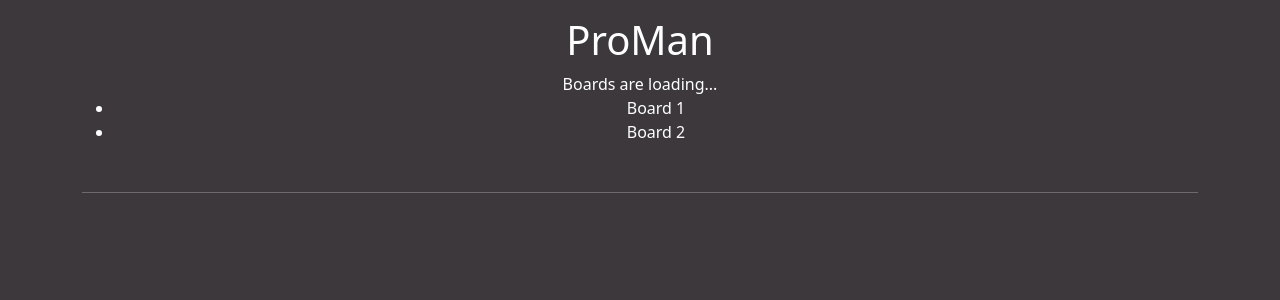
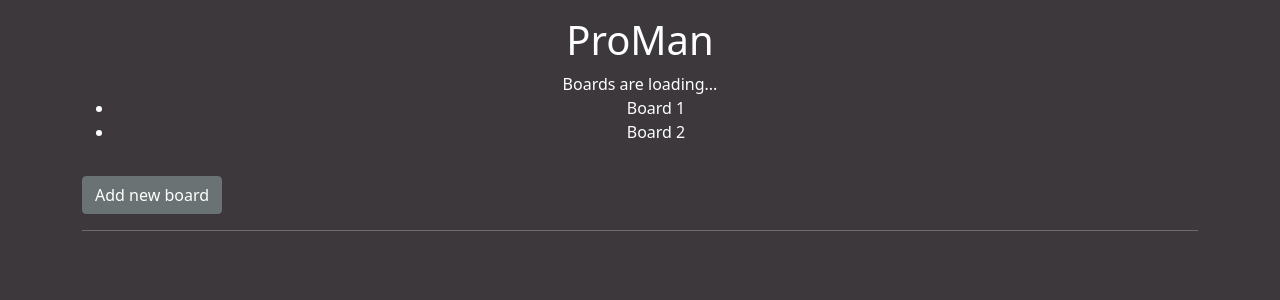
Before and after one commit to eorll/Proman, a Flask app: template templates/index.html in a window 1280 px wide. Shown: the top 300 px of the page. Run offline with Flask 2, Linux system fonts and the light colour scheme; the template is opened without the code that fills it, so the values that code supplies are empty; parts of the project's set-up code (start-up, migrations or seed data) failed here and were passed over; some libraries are stand-ins or nearby versions.

Commit message:
testing bootstrap

```diff
--- /dev/null
+++ b/templates/add_board.html
@@ -0,0 +1,19 @@
+<!-- Button trigger modal -->
+<button type="button" class="btn btn-primary" data-bs-toggle="modal" data-bs-target="#addBoard">
+  Add new board
+</button>
+
+<!-- Modal -->
+<div class="modal fade" id="addBoard" tabindex="-1" aria-labelledby="exampleModalLabel" aria-hidden="true">
+  <div class="modal-dialog modal-dialog-centered modal-sm">
+    <div class="modal-content">
+      <div class="modal-body">
+        Add new board
+      </div>
+      <div class="modal-footer">
+        <button type="button" class="btn btn-secondary" data-bs-dismiss="modal">Close</button>
+        <button type="button" class="btn btn-primary">Save changes</button>
+      </div>
+    </div>
+  </div>
+</div>
--- a/templates/column.html
+++ b/templates/column.html
@@ -3,6 +3,5 @@
     <div class="card-body">
         <h5 class="card-title"> {{ status }} </h5>
         <hr>
-        {% for cards %}
     </div>
 </div>
--- a/templates/index.html
+++ b/templates/index.html
@@ -1,6 +1,9 @@
 {% extends 'layout.html' %}
 
 {% block content %}
+    <div class="add_new_board" id="add_new_board">
+        {% include 'add_board.html' %}
+    </div>
     <div class="row">
         {% for board in boards %}
             {% include 'board.html' %}
```
